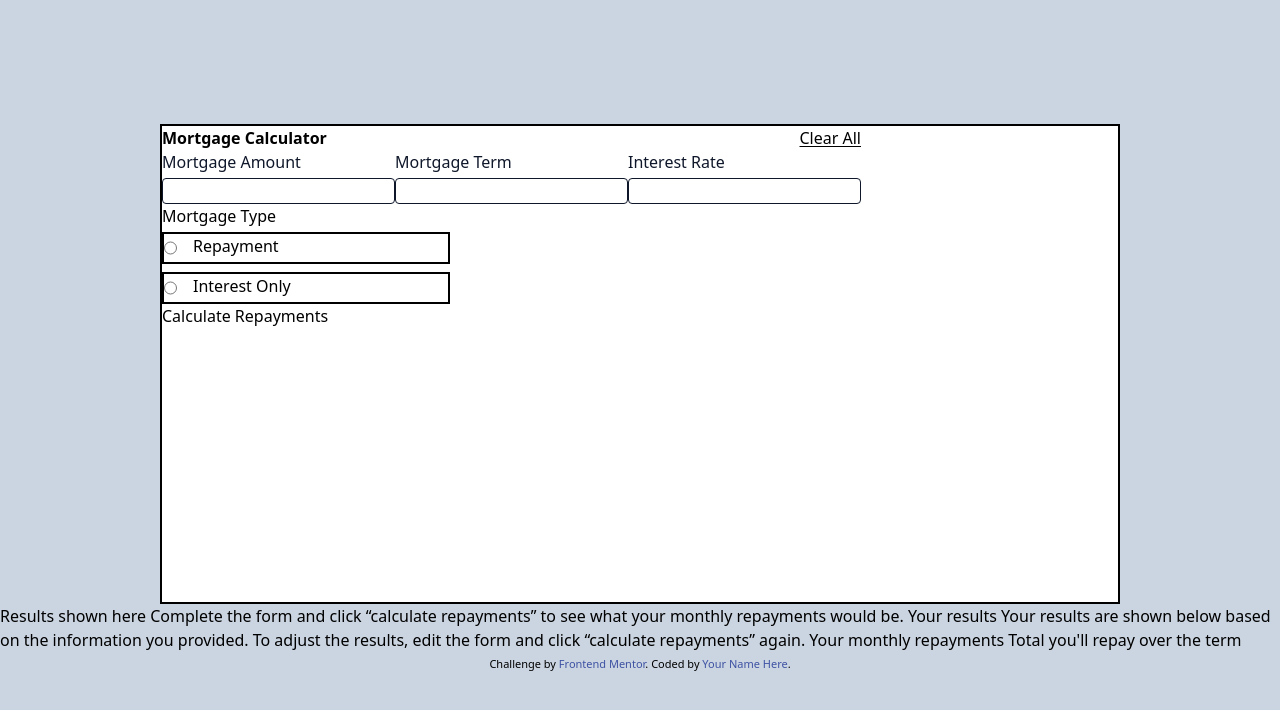
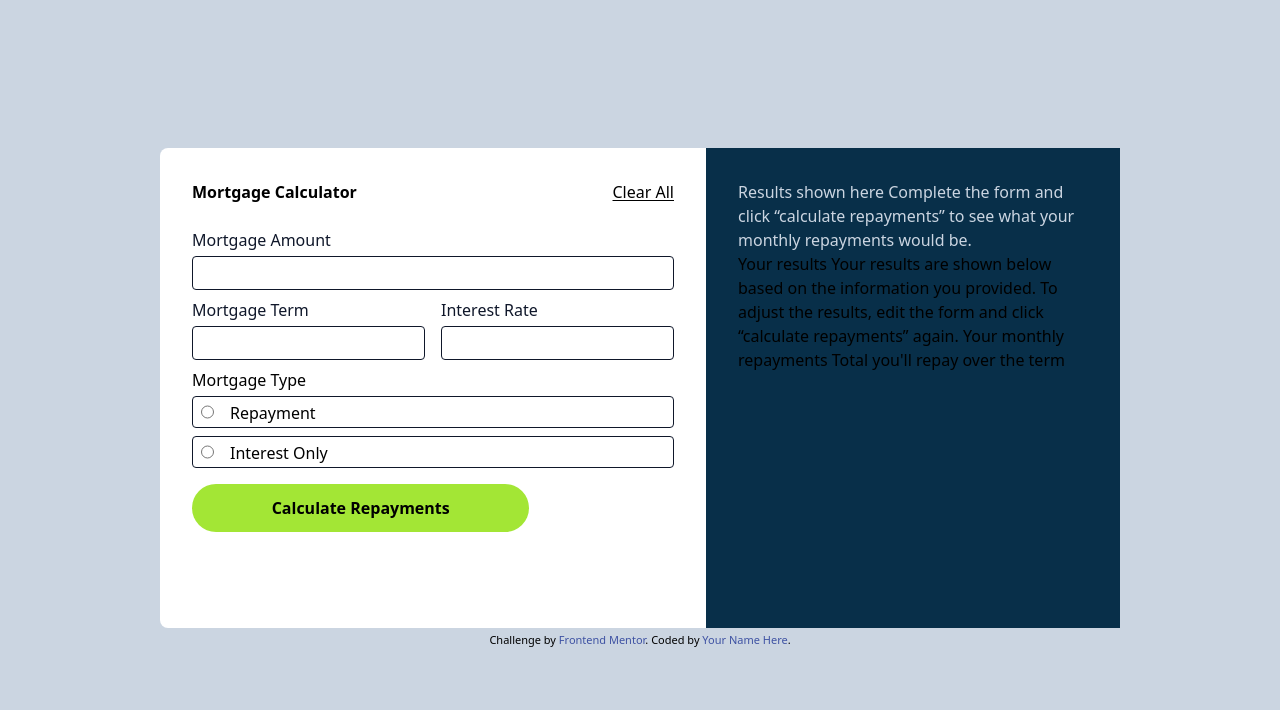
Before and after one commit to OCampezzi/frontend-mentor-challenges, a plain HTML site: page mortgage-repayment-calculator/index.html in a window 1280 px wide. Drawn offline with nearby package versions, Linux system fonts and the light colour scheme.

Commit message:
implementedd part of the design

```diff
--- a/mortgage-repayment-calculator/index.html
+++ b/mortgage-repayment-calculator/index.html
@@ -14,6 +14,10 @@
 
     <title>Frontend Mentor | Mortgage repayment calculator</title>
 
+    <style>
+      @import url("https://fonts.googleapis.com/css?family=Nunito:400,700&display=swap");
+    </style>
+
     <!-- Feel free to remove these styles or customise in your own stylesheet 👍 -->
     <style>
       .attribution {
@@ -26,50 +30,89 @@
     </style>
     <script src="https://cdn.tailwindcss.com"></script>
   </head>
-  <body class="justify-center items-center flex flex-col h-screen text-base bg-slate-300">
-    <div id="card" class="flex border-2 border-black bg-white w-[75%] h-[60%]">
-      <div id="card-input-area">
-        <div id="card-title" class="flex justify-between">
+  <body
+    class="justify-center items-center flex flex-col h-screen text-base bg-slate-300"
+  >
+    <div id="card" class="flex rounded-lg bg-white w-[75%] h-[60%]">
+      <div id="card-input-area" class="p-8">
+        <header id="card-title" class="flex justify-between">
           <h1 class="font-bold">Mortgage Calculator</h1>
           <button class="underline underline-offset-2">Clear All</button>
+        </header>
+        <main id="card-fields" class="flex flex-col mt-6">
+          <fieldset class="flex flex-col w-72">
+            <div class="flex flex-col">
+              <label for="mortgage-amount" class="text-slate-900"
+                >Mortgage Amount</label
+              >
+              <input
+                type="number"
+                class="border rounded border-slate-900 mt-1 py-1"
+                id="mortgage-amount"
+              />
             </div>
-        <div id="card-fields" class="flex flex-col">
-          <fieldset class="flex w-72">
+            <div class="flex space-x-4 mt-2">
               <div class="flex flex-col">
-              <label for="mortgage-amount" class="text-slate-900">Mortgage Amount</label>
-              <input type="text" class="border rounded border-slate-900 mt-1" id="mortgage-amount">
+                <label for="mortgage-term" class="text-slate-900"
+                  >Mortgage Term</label
+                >
+                <input
+                  type="number"
+                  class="border rounded border-slate-900 mt-1 py-1"
+                  id="mortgage-term"
+                />
               </div>
               <div class="flex flex-col">
-              <label for="mortgage-term" class="text-slate-900">Mortgage Term</label>
-              <input type="text" class="border rounded border-slate-900 mt-1" id="mortgage-term" />
-            </div>
-            <div class="flex flex-col">
-              <label for="interest-rate" class="text-slate-900">Interest Rate</label>
-              <input type="text" class="border rounded border-slate-900 mt-1" id="interest-rate" />
+                <label for="interest-rate" class="text-slate-900"
+                  >Interest Rate</label
+                >
+                <input
+                  type="number"
+                  class="border rounded border-slate-900 mt-1 py-1"
+                  id="interest-rate"
+                />
               </div>
             </div>
-          <fieldset class="w-72">
+          </fieldset>
+          <fieldset class="w-[100%] mt-2">
             <legend>Mortgage Type</legend>
-            <div class="flex space-x-4 h-8 w-72 border-2 border-black mt-1">
-              <input id="repayment" type="radio">
+            <div
+              class="flex space-x-4 h-8 border border-black mt-1 rounded border-slate-900 py-1"
+            >
+              <input
+                id="repayment"
+                type="radio"
+                name="mortgage-type"
+                class="ml-2"
+              />
               <label for="repayment">Repayment</label>
             </div>
-            <div class="flex space-x-4 h-8 w-72 border-2 border-black mt-2">
-              <input id="interest-only" type="radio">
-              <label for="interest-only">Interest Only</label>
+            <div
+              class="flex space-x-4 h-8 border border-black mt-2 rounded border-slate-900 py-1"
+            >
+              <input
+                id="interest-only"
+                name="mortgage-type"
+                type="radio"
+                class="ml-2"
+              />
+              <label for="interest-only" class="">Interest Only</label>
             </div>
           </fieldset>
-
+          <button
+            type="submit"
+            class="mt-4 bg-lime-400 py-3 px-8 rounded-full font-bold w-[70%]"
+          >
             Calculate Repayments
+          </button>
+        </main>
       </div>
-      </div>
-      <div id="card-result-area">
-
-
+      <div id="card-result-area" class="bg-sky-950 p-8">
         <!-- Empty results start -->
-
-      Results shown here Complete the form and click “calculate repayments” to
-      see what your monthly repayments would be.
+        <p class="text-slate-300">
+          Results shown here Complete the form and click “calculate repayments”
+          to see what your monthly repayments would be.
+        </p>
 
         <!-- Empty results end -->
 
@@ -82,8 +125,6 @@
 
         <!-- Completed results end -->
       </div>
-
-
     </div>
 
     <div class="attribution">
```
Lines whose indentation alone changed are shown as unchanged.
